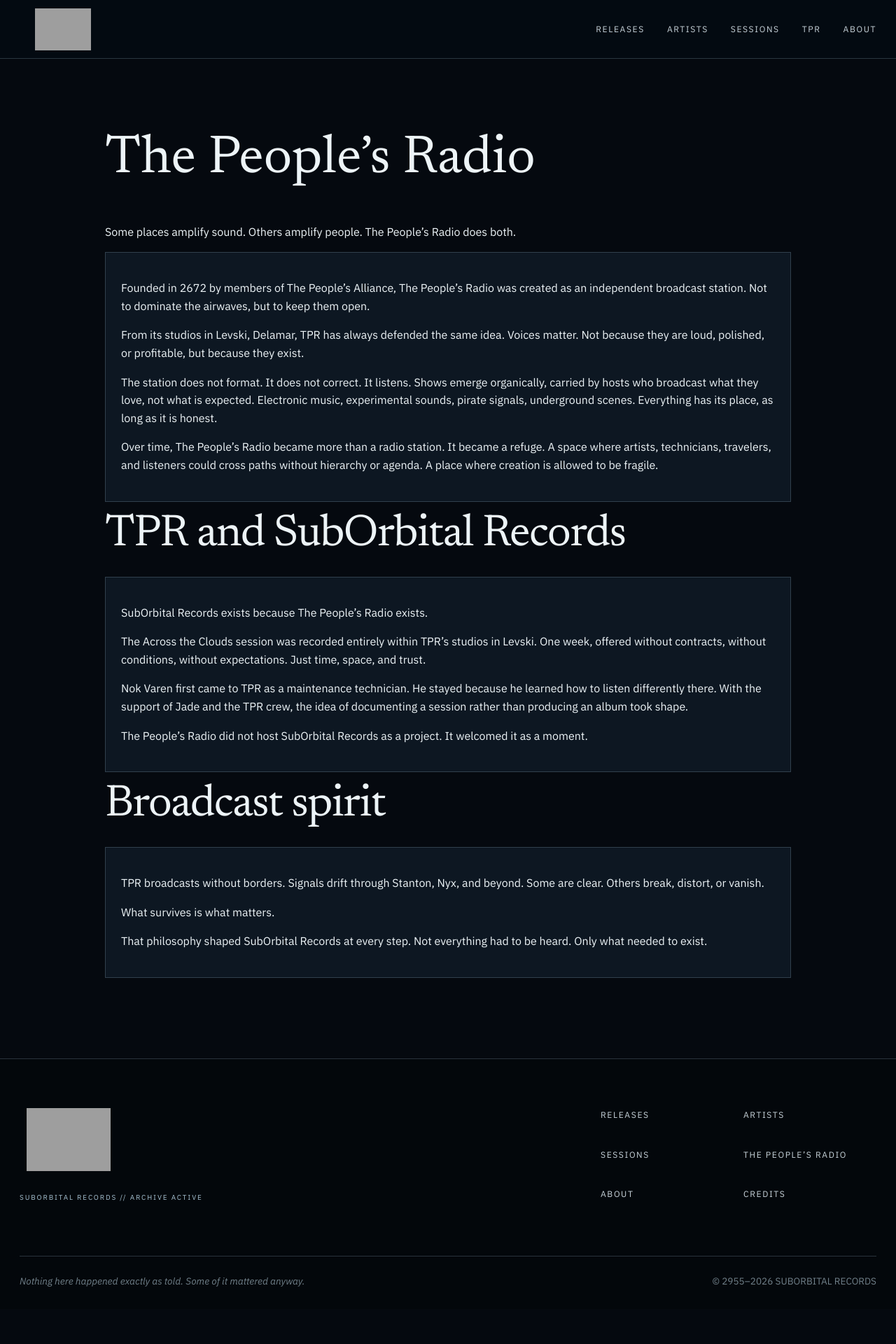
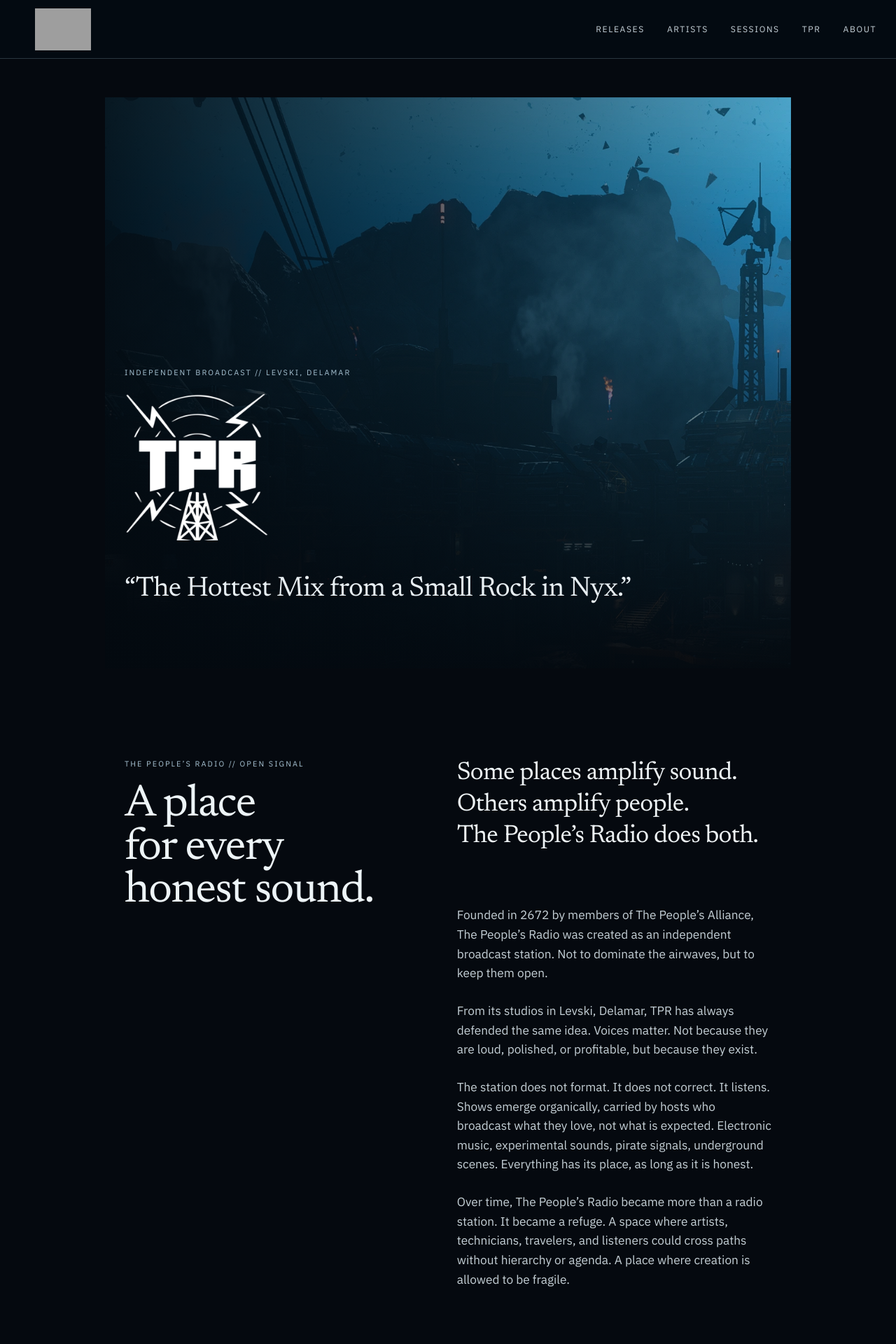
Before and after one commit to yannockverne/suborbital, a Jekyll site: the page built from tpr.md, in a window 1280 px wide. Shown: the top 1920 px of the page at 70% size. Built offline with Jekyll 4.4.1, drawn with Linux system fonts in a browser that asks for light colours; before the commit the page ends 1870 px from its top, so only the background shows below that; some of the changed text lies outside the part shown; grey boxes are pictures that could not be loaded.

Commit message:
Refactor TPR page as V2 editorial experience

```diff
--- a/tpr.md
+++ b/tpr.md
@@ -1,81 +1,64 @@
 ---
 title: TPR
 permalink: /tpr/
+body_class: tpr-page
 ---
 
-# The People’s Radio
+<article class="tpr-v2">
+  <header class="tpr-hero" aria-labelledby="tpr-title">
+    <img src="{{ '/assets/img/v2/tpr-levski.webp' | relative_url }}" alt="The People’s Radio studios in Levski" fetchpriority="high">
+    <div class="tpr-hero-shade"></div>
+    <div class="shell tpr-hero-inner">
+      <p class="eyebrow">INDEPENDENT BROADCAST // LEVSKI, DELAMAR</p>
+      <img class="tpr-hero-logo" src="{{ '/assets/img/v2/logos/tpr-logo-white.png' | relative_url }}" alt="The People’s Radio">
+      <h1 id="tpr-title" class="visually-hidden">The People’s Radio</h1>
+      <p class="tpr-slogan">“The Hottest Mix from a Small Rock in Nyx.”</p>
+    </div>
+  </header>
 
-<p class="lead">
-  Some places amplify sound. Others amplify people.
-  The People’s Radio does both.
-</p>
+  <section class="tpr-editorial tpr-introduction" aria-labelledby="tpr-introduction-title">
+    <div class="shell tpr-introduction-grid">
+      <div>
+        <p class="eyebrow">THE PEOPLE’S RADIO // OPEN SIGNAL</p>
+        <h2 id="tpr-introduction-title">A place for every honest sound.</h2>
+      </div>
+      <div class="tpr-prose">
+        <p class="tpr-opening">Some places amplify sound. Others amplify people.<br>The People’s Radio does both.</p>
+        <p>Founded in 2672 by members of The People’s Alliance, The People’s Radio was created as an independent broadcast station. Not to dominate the airwaves, but to keep them open.</p>
+        <p>From its studios in Levski, Delamar, TPR has always defended the same idea. Voices matter. Not because they are loud, polished, or profitable, but because they exist.</p>
+        <p>The station does not format. It does not correct. It listens. Shows emerge organically, carried by hosts who broadcast what they love, not what is expected. Electronic music, experimental sounds, pirate signals, underground scenes. Everything has its place, as long as it is honest.</p>
+        <p>Over time, The People’s Radio became more than a radio station. It became a refuge. A space where artists, technicians, travelers, and listeners could cross paths without hierarchy or agenda. A place where creation is allowed to be fragile.</p>
+      </div>
+    </div>
+  </section>
 
-<div class="card">
-  <p>
-    Founded in 2672 by members of The People’s Alliance, The People’s Radio was created as an
-    independent broadcast station. Not to dominate the airwaves, but to keep them open.
-  </p>
+  <section class="tpr-editorial tpr-relationship" aria-labelledby="tpr-relationship-title">
+    <div class="shell tpr-relationship-grid">
+      <div class="tpr-relationship-heading">
+        <p class="eyebrow">TPR × SUBORBITAL RECORDS</p>
+        <h2 id="tpr-relationship-title">The place that made the session possible.</h2>
+      </div>
+      <div class="tpr-prose tpr-relationship-prose">
+        <p class="tpr-statement">SubOrbital Records exists because The People’s Radio exists.</p>
+        <p>The Across the Clouds session was recorded entirely within TPR’s studios in Levski. One week, offered without contracts, without conditions, without expectations. Just time, space, and trust.</p>
+        <p>Nok Varen first came to TPR as a maintenance technician. He stayed because he learned how to listen differently there. With the support of Jade and the TPR crew, the idea of documenting a session rather than producing an album took shape.</p>
+        <p>The People’s Radio did not host SubOrbital Records as a project. It welcomed it as a moment.</p>
+      </div>
+    </div>
+  </section>
 
-  <p>
-    From its studios in Levski, Delamar, TPR has always defended the same idea. Voices matter.
-    Not because they are loud, polished, or profitable, but because they exist.
-  </p>
-
-  <p>
-    The station does not format. It does not correct. It listens.
-    Shows emerge organically, carried by hosts who broadcast what they love, not what is expected.
-    Electronic music, experimental sounds, pirate signals, underground scenes.
-    Everything has its place, as long as it is honest.
-  </p>
-
-  <p>
-    Over time, The People’s Radio became more than a radio station. It became a refuge.
-    A space where artists, technicians, travelers, and listeners could cross paths without
-    hierarchy or agenda. A place where creation is allowed to be fragile.
-  </p>
-</div>
-
-## TPR and SubOrbital Records
-
-<div class="card">
-  <p>
-    SubOrbital Records exists because The People’s Radio exists.
-  </p>
-
-  <p>
-    The Across the Clouds session was recorded entirely within TPR’s studios in Levski.
-    One week, offered without contracts, without conditions, without expectations.
-    Just time, space, and trust.
-  </p>
-
-  <p>
-    Nok Varen first came to TPR as a maintenance technician. He stayed because he learned how to
-    listen differently there. With the support of Jade and the TPR crew, the idea of documenting
-    a session rather than producing an album took shape.
-  </p>
-
-  <p>
-    The People’s Radio did not host SubOrbital Records as a project.
-    It welcomed it as a moment.
-  </p>
-</div>
-
-## Broadcast spirit
-
-<div class="card">
-  <p>
-    TPR broadcasts without borders.
-    Signals drift through Stanton, Nyx, and beyond.
-    Some are clear. Others break, distort, or vanish.
-  </p>
-
-  <p>
-    What survives is what matters.
-  </p>
-
-  <p>
-    That philosophy shaped SubOrbital Records at every step.
-    Not everything had to be heard.
-    Only what needed to exist.
-  </p>
-</div>
+  <section class="tpr-editorial tpr-broadcast" aria-labelledby="tpr-broadcast-title">
+    <div class="shell tpr-broadcast-grid">
+      <div>
+        <p class="eyebrow">BROADCAST SPIRIT // STANTON, NYX &amp; BEYOND</p>
+        <h2 id="tpr-broadcast-title">What survives is what matters.</h2>
+      </div>
+      <div class="tpr-prose tpr-broadcast-prose">
+        <p>TPR broadcasts without borders. Signals drift through Stanton, Nyx, and beyond. Some are clear. Others break, distort, or vanish.</p>
+        <p class="tpr-statement">What survives is what matters.</p>
+        <p>That philosophy shaped SubOrbital Records at every step. Not everything had to be heard. Only what needed to exist.</p>
+        <a class="text-link" href="https://thepeoplesradio.space" target="_blank" rel="noopener noreferrer">Visit The People’s Radio <span aria-hidden="true">↗</span></a>
+      </div>
+    </div>
+  </section>
+</article>
```
Also changed, not shown: assets/css/style.css.
